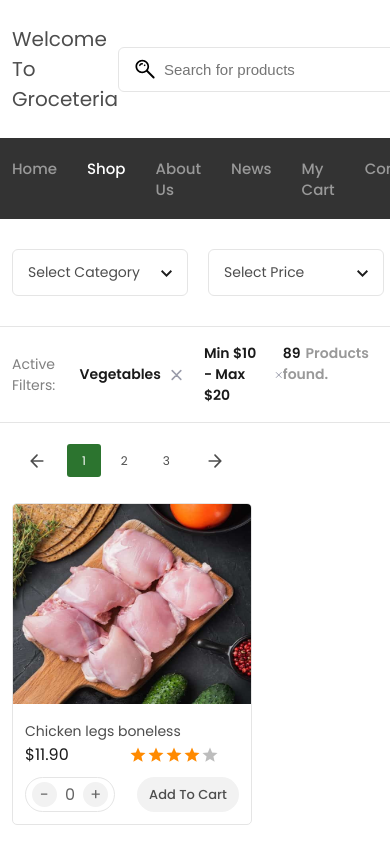
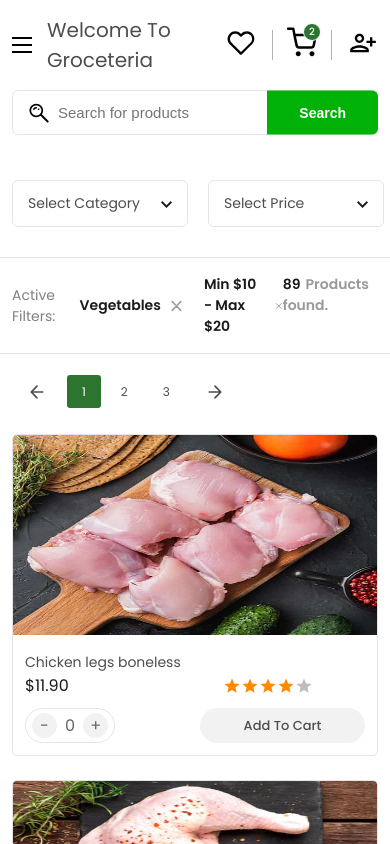
Before and after one commit to mukhammadalime/greceteria, a React (Create React App) app: page /shop in a window 390 px wide. Shown: the top 844 px of the page. Built offline with nearby package versions, Linux system fonts and the light colour scheme.

Commit message:
added sidebar and made header responsive

```diff
--- a/src/assets/sass/components/_product-card.scss
+++ b/src/assets/sass/components/_product-card.scss
@@ -1,5 +1,4 @@
 .product-item {
-  width: 24rem;
   border: 1px solid #e5e5e5;
   background-color: #fff;
   overflow: hidden;
--- a/src/assets/sass/layout/_header.scss
+++ b/src/assets/sass/layout/_header.scss
@@ -7,6 +7,11 @@
       display: flex;
       align-items: center;
       justify-content: space-between;
+      column-gap: 1rem;
+    }
+
+    &--sidebarBtn {
+      display: none;
     }
   }
 
@@ -17,12 +22,13 @@
   }
 
   &__search {
-    width: 49.8rem;
+    max-width: 49.8rem;
     height: 4.5rem;
+    display: flex;
     position: relative;
+    flex: 1;
 
     input {
-      width: inherit;
       height: inherit;
       border-radius: 0.6rem;
       border: 1px solid #e5e5e5;
@@ -31,6 +37,7 @@
       color: #1a1a1a;
       padding-left: 4.5rem;
       outline: none;
+      flex: 1;
 
       &:hover {
         border-color: #84d187;
@@ -213,6 +220,16 @@
     }
   }
 
+  &__not-logged--responsive {
+    display: none;
+    color: unset;
+    svg {
+      height: 2.8rem;
+      width: 3rem;
+      cursor: pointer;
+    }
+  }
+
   // HEADER BOTTOM
   &__bottom {
     background-color: #333333;
@@ -273,6 +290,177 @@
   }
 }
 
+////////////////////////////////
+/// RESPONSIVE BREAKPOINS
+.header {
+  &__top {
+    @media (max-width: 768px) {
+      padding: 1.5rem 0;
+    }
+  }
+
+  &__top--content {
+    @media (max-width: 768px) {
+      gap: 1.5rem;
+      display: grid;
+      grid-template-columns: min-content repeat(2, 1fr);
+    }
+  }
+
+  &__brand {
+    @media (max-width: 768px) {
+      grid-row: 1/2;
+      grid-column: 2/3;
+    }
+  }
+
+  &__top--sidebarBtn {
+    @media (max-width: 768px) {
+      cursor: pointer;
+      display: grid;
+      row-gap: 5px;
+      grid-row: 1/2;
+      grid-column: 1/2;
+
+      div {
+        height: 2px;
+        width: 2rem;
+        background-color: black;
+      }
+    }
+  }
+
+  &__search {
+    @media (max-width: 768px) {
+      max-width: unset;
+      grid-row: 2/3;
+      grid-column: 1/4;
+    }
+  }
+
+  &__cart {
+    @media (max-width: 768px) {
+      grid-row: 1/2;
+      grid-column: 3/4;
+      justify-self: right;
+    }
+
+    &--not-logged {
+      @media (max-width: 600px) {
+        display: none;
+      }
+    }
+  }
+
+  &__not-logged--responsive {
+    @media (max-width: 600px) {
+      display: block;
+    }
+  }
+
+  &__bottom {
+    @media (max-width: 768px) {
+      display: none;
+    }
+  }
+}
+
 .active {
   color: #fff !important;
 }
+
+/////////////////////////////////
+.sidebar {
+  position: fixed;
+  left: 0;
+  top: 0;
+  background-color: #ffffff;
+  width: 31.5rem;
+  height: 100vh;
+  padding: 1.5rem;
+  margin-left: -31.5rem;
+  transition: 0.5s;
+  z-index: 9999;
+  overflow-y: auto;
+  color: #4d4d4d;
+  fill: #4d4d4d;
+  display: grid;
+  grid-template-rows: max-content 1fr max-content;
+
+  &__backdrop {
+    position: fixed;
+    top: 0;
+    left: 0;
+    width: 100%;
+    height: 100%;
+    background-color: #00000060;
+    z-index: 9;
+  }
+
+  &__top {
+    display: flex;
+    align-items: center;
+    column-gap: 2rem;
+    margin-bottom: 1.5rem;
+
+    div {
+      height: 3rem;
+      width: 3rem;
+      cursor: pointer;
+
+      svg {
+        width: inherit;
+        height: inherit;
+      }
+    }
+
+    h1 {
+      font-size: 3rem;
+      font-weight: 500;
+      letter-spacing: 2.5px;
+    }
+  }
+
+  &__items {
+    display: flex;
+    flex-direction: column;
+    row-gap: 0.5rem;
+  }
+
+  &__item {
+    display: flex;
+    align-items: center;
+    column-gap: 1.5rem;
+    cursor: pointer;
+    height: 4.5rem;
+    border-radius: 0.5rem;
+    padding: 0.7rem 1rem;
+    text-decoration: none;
+    color: inherit;
+
+    &:hover {
+      background-color: #d3d3d350;
+      transition: all 0.3s linear;
+    }
+
+    svg {
+      height: 2.5rem;
+      width: 2.5rem;
+      justify-self: right;
+      fill: #4d4d4d;
+    }
+
+    h2 {
+      font-weight: 500;
+      font-size: 1.8rem;
+    }
+  }
+  .footer__copyright {
+    align-self: end;
+    justify-self: center;
+  }
+}
+
+.open {
+  margin-left: 0;
+}
--- a/src/assets/sass/layout/_product.scss
+++ b/src/assets/sass/layout/_product.scss
@@ -1,7 +1,6 @@
 .all-products {
-  display: flex;
+  display: grid;
   column-gap: 2.4rem;
   row-gap: 2.4rem;
-  flex-wrap: wrap;
-  justify-content: flex-start;
+  grid-template-columns: repeat(auto-fit, minmax(24rem, 1fr));
 }
--- a/src/layout/Header/HeaderBottom.tsx
+++ b/src/layout/Header/HeaderBottom.tsx
@@ -56,6 +56,7 @@ const navAdminItems = [
 
 const HeaderBottom = () => {
   return (
+    <>
       <div className="header__bottom">
         <div className="container">
           <div className="header__bottom--context">
@@ -70,11 +71,12 @@ const HeaderBottom = () => {
             </ul>
             <div className="header__location">
               <img src="/assets/icons/location-icon.png" alt="Location Icon" />
-            <span>Lincoln- 344, Illinois, Chicago, USA</span>
+              <span>Lincoln- 344, Illinois, Chicago</span>
             </div>
           </div>
         </div>
       </div>
+    </>
   );
 };
 
--- a/src/layout/Header/HeaderTop.tsx
+++ b/src/layout/Header/HeaderTop.tsx
@@ -1,10 +1,29 @@
+import { useState } from "react";
 import { Link } from "react-router-dom";
+import Sidebar from "./Sidebar";
+import PersonAddAltIcon from "@mui/icons-material/PersonAddAlt";
 
 const HeaderTop = () => {
+  const [sidebarOpen, setSidebarOpen] = useState<boolean>(false);
+
   return (
+    <>
+      <Sidebar
+        onCloseSidebar={() => setSidebarOpen(false)}
+        open={sidebarOpen}
+      />
+
       <div className="header__top">
         <div className="container">
           <div className="header__top--content">
+            <div
+              className="header__top--sidebarBtn"
+              onClick={() => setSidebarOpen(true)}
+            >
+              <div></div>
+              <div></div>
+              <div></div>
+            </div>
             <Link to="/home" className="header__brand">
               Welcome To Groceteria
             </Link>
@@ -43,6 +62,14 @@ const HeaderTop = () => {
                     Sign up
                   </Link>
                 </div>
+
+                <Link
+                  to="/auth/login"
+                  className="header__not-logged--responsive"
+                >
+                  <PersonAddAltIcon />
+                </Link>
+
                 {/* <Link to="/my-dashboard" className="header__cart--user">
                   <img src="/assets/images/users/default.jpg" alt="User" />
                 </Link> */}
@@ -51,6 +78,14 @@ const HeaderTop = () => {
           </div>
         </div>
       </div>
+
+      {sidebarOpen && (
+        <div
+          className="sidebar__backdrop"
+          onClick={() => setSidebarOpen(false)}
+        ></div>
+      )}
+    </>
   );
 };
 
--- /dev/null
+++ b/src/layout/Header/Sidebar.tsx
@@ -0,0 +1,113 @@
+import CloseIcon from "@mui/icons-material/Close";
+import HomeIcon from "@mui/icons-material/Home";
+import ShoppingBasketIcon from "@mui/icons-material/ShoppingBasket";
+import ShoppingCartIcon from "@mui/icons-material/ShoppingCart";
+import InfoIcon from "@mui/icons-material/Info";
+import AnnouncementIcon from "@mui/icons-material/Announcement";
+import CompareIcon from "../../components/UI/Icons/CompareIcon";
+import Groups2Icon from "@mui/icons-material/Groups2";
+import { Link } from "react-router-dom";
+
+const navUserItems = [
+  {
+    name: "Home",
+    link: "/home",
+    icon: <HomeIcon />,
+  },
+  {
+    name: "Shop",
+    link: "/shop",
+    icon: <ShoppingBasketIcon />,
+  },
+  {
+    name: "About us",
+    link: "/about-us",
+    icon: <InfoIcon />,
+  },
+  {
+    name: "News & Announcements",
+    link: "/news",
+    icon: <AnnouncementIcon />,
+  },
+  {
+    name: "My Cart",
+    link: "/my-cart",
+    icon: <ShoppingCartIcon />,
+  },
+  {
+    name: "Compare",
+    link: "/compare",
+    icon: <CompareIcon />,
+  },
+];
+
+const navAdminItems = [
+  {
+    name: "Home",
+    link: "/home",
+    icon: <HomeIcon />,
+  },
+  {
+    name: "Shop",
+    link: "/shop",
+    icon: <ShoppingBasketIcon />,
+  },
+  {
+    name: "About us",
+    link: "/about-us",
+    icon: <InfoIcon />,
+  },
+  {
+    name: "News & Announcements",
+    link: "/news",
+    icon: <AnnouncementIcon />,
+  },
+  {
+    name: "Customers",
+    link: "/customers",
+    icon: <Groups2Icon />,
+  },
+  {
+    name: "Compare",
+    link: "/compare",
+    icon: <CompareIcon />,
+  },
+];
+
+const Sidebar = ({ onCloseSidebar, open }: SidebarTypes) => {
+  return (
+    <div className={`sidebar${open ? " open" : ""}`}>
+      <div className="sidebar__top">
+        <div onClick={onCloseSidebar}>
+          <CloseIcon />
+        </div>
+        <h1>Groceteria</h1>
+      </div>
+
+      <div className="sidebar__items">
+        {navAdminItems.map((item) => (
+          <Link
+            to={item.link}
+            className="sidebar__item"
+            key={item.name}
+            onClick={onCloseSidebar}
+          >
+            {item.icon}
+            <h2>{item.name}</h2>
+          </Link>
+        ))}
+      </div>
+
+      <p className="footer__copyright">
+        Groceteria © 2024. All Rights Reserved
+      </p>
+    </div>
+  );
+};
+
+interface SidebarTypes {
+  onCloseSidebar: () => void;
+  open: boolean;
+}
+
+export default Sidebar;
```
Lines whose indentation alone changed are shown as unchanged.
